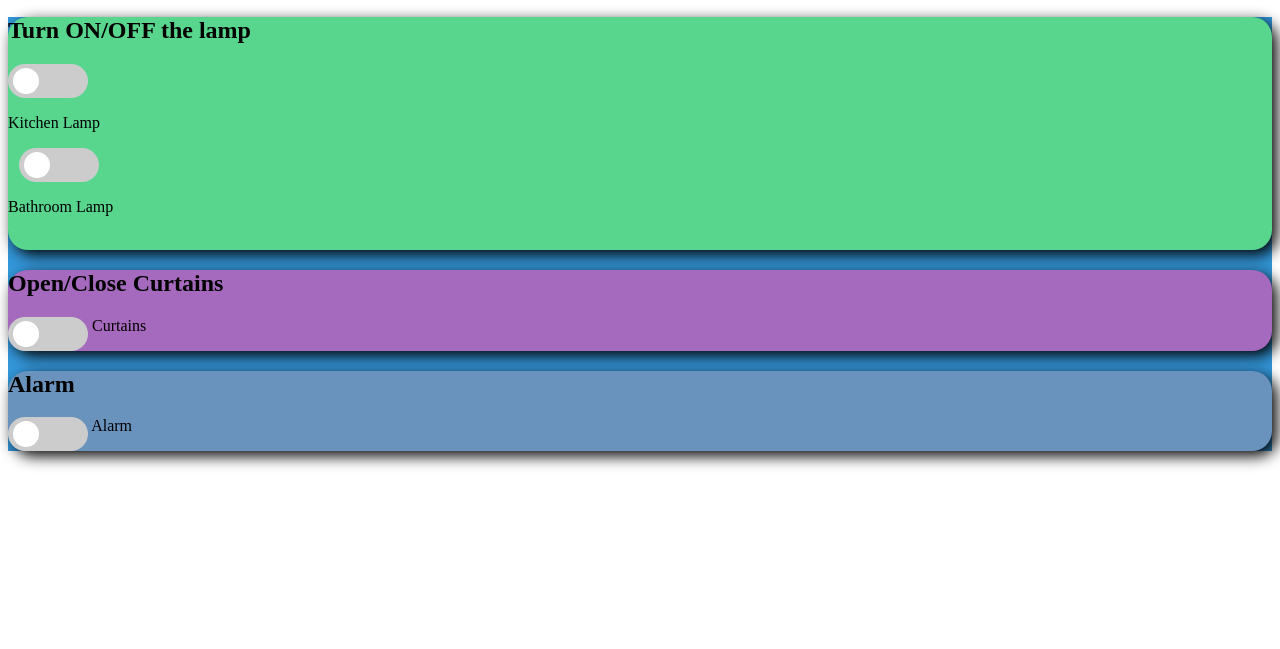
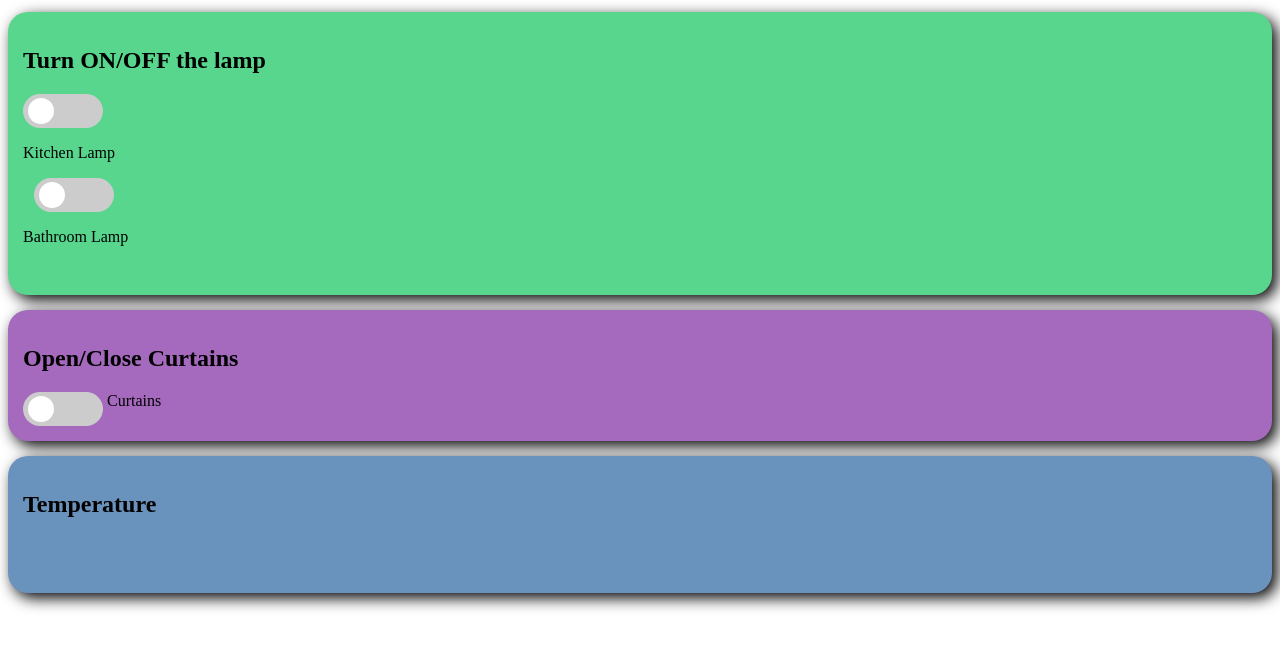
Before and after one commit to Lukkah123/web_unit, a website: page index.html in a window 1280 px wide. Shown: the part 91-740 px from the top of the page. Drawn offline with Linux system fonts and the light colour scheme.

Commit message:
Added temperature

```diff
--- a/index.html
+++ b/index.html
@@ -8,15 +8,14 @@
 <body>
 <style>
 
-.container {
-    background-color: #3498db;
-}
+
 
 .row:first-child{
     background-color: #58d68d ;
     margin-top: 15px;
     border-radius: 20px;
     box-shadow:5px 5px 15px black;
+    padding: 15px 15px;
 }
 
 .row:nth-of-type(2){
@@ -24,12 +23,14 @@
     margin-top: 15px;
     border-radius: 20px;
     box-shadow:5px 5px 15px black;
+    padding: 15px 15px;
 }
 .row:nth-of-type(3){
     background-color: #6992bd;
     margin-top: 15px;
     border-radius: 20px;
     box-shadow:5px 5px 15px black;
+    padding: 15px 15px;
 }
 
 label.toggle {
@@ -75,6 +76,12 @@ input:checked + .ball {
 
 input:checked + .ball:before {
     transform: translateX(44px);
+}
+
+#temp{
+font-weight: bold;
+font-size: 25px;
+padding: 5px 0px;
 }
 
 </style>
@@ -126,20 +133,16 @@ input:checked + .ball:before {
 
     <div class="row">
         <div class="col">
-            <h2 class="mt-5">Alarm</h2>
-            <form method="post" th:object="${Alarm}">
+            <h2 class="mt-5">Temperature</h2>
                 <div class="ml-2">
                     <div class="form-group mt-3">
-                        <label class="toggle">
-                            <input type="checkbox">
-                            <span class="ball"></span>
-                        </label>
-                        <span class="ml-2">Alarm <input type="checkbox" th:field="*{on}" data-toggle="switch"/></span>
+                        <p id ="temp"> </p>
                     </div>
                 </div>
             </form>
         </div>
     </div>
+
 
 </div>
 <script>
@@ -164,7 +167,8 @@ socket.onmessage = function (event) {
     document.getElementById("checkBoxKitchenLamp").checked = obj[0].on;
     document.getElementById("checkboxBathroomLamp").checked = obj[1].on;
     document.getElementById("checkboxCurtain").checked = obj[3].open;
-    setTimeout(updateData, 2500);
+    document.getElementById("temp").innerHTML=obj[2].temperature;
+    setTimeout(updateData, 3000);
 }
 
 //TODO 1
```
Also changed, not shown: styles.css (line endings or trailing spaces).
